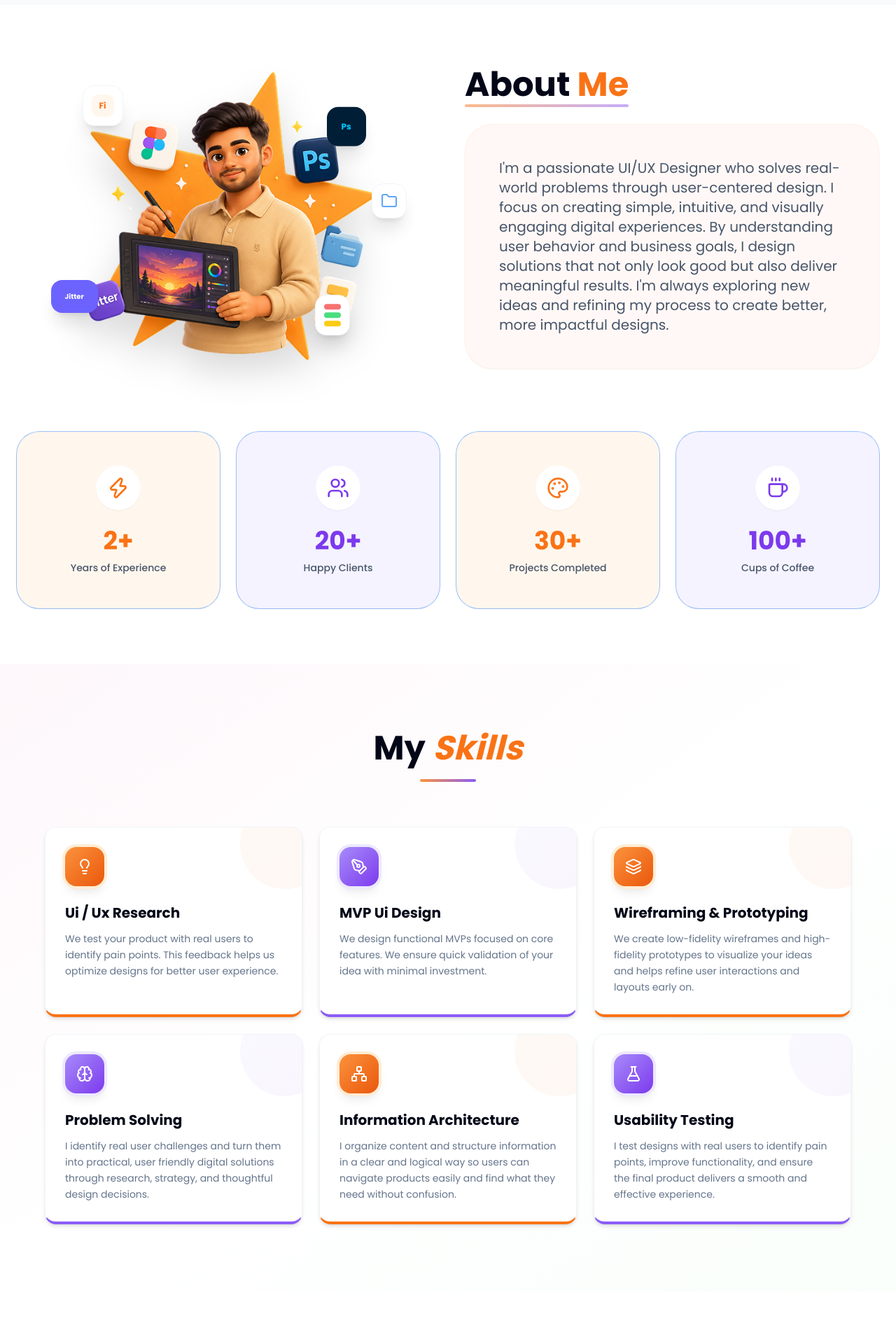
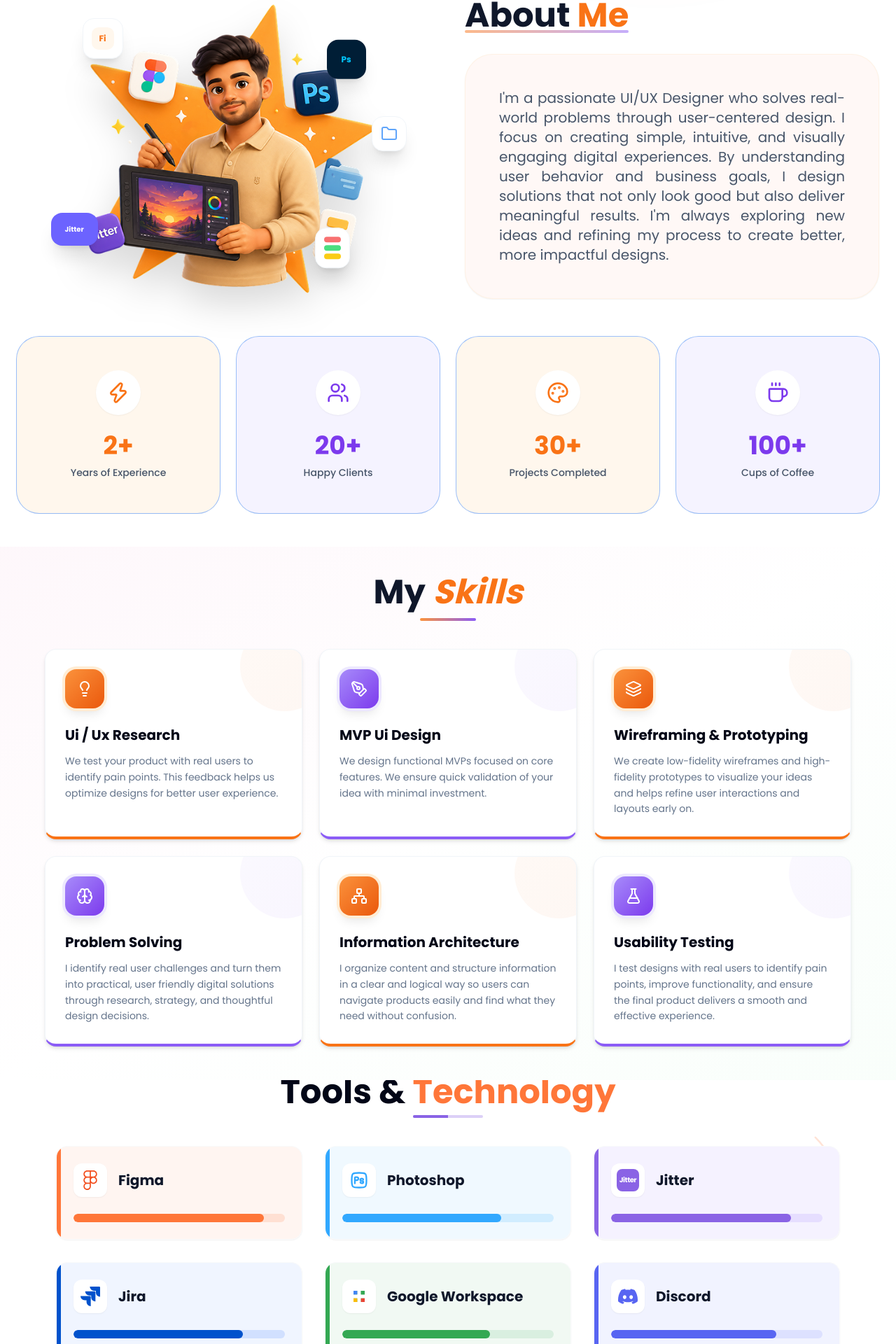
Before and after one commit to Kongkon45/rifat-portfolio, a Next.js app: page / in a window 1280 px wide. Shown: the part 777-2697 px from the top of the page at 70% size. Built offline with nearby package versions, Linux system fonts and the light colour scheme.

Commit message:
design issue fix up

```diff
--- a/src/app/_components/about-me.tsx
+++ b/src/app/_components/about-me.tsx
@@ -67,7 +67,7 @@ const AboutMeSection = () => {
   return (
     <motion.section
       id="about"
-      className="w-full bg-white dark:bg-slate-950 py-20 px-6 overflow-hidden"
+      className="site-section w-full bg-white dark:bg-slate-950 px-6 overflow-hidden"
       initial="hidden"
       whileInView="show"
       viewport={{ once: true, amount: 0.2 }}
@@ -75,7 +75,7 @@ const AboutMeSection = () => {
     >
       <div className="mx-auto max-w-7xl">
         {/* Top Section: Illustration and Text */}
-        <div className="grid gap-12 lg:grid-cols-2 items-center mb-20">
+        <div className="grid gap-12 lg:grid-cols-2 items-center mb-10">
 
           {/* Left: Illustration with Floating Elements */}
           <motion.div variants={fadeIn} className="relative flex justify-center items-center">
@@ -156,14 +156,14 @@ const AboutMeSection = () => {
           {/* Right: Text Content */}
           <motion.div variants={fadeIn} className="space-y-8">
             <div className="relative inline-block">
-              <h2 className="text-4xl md:text-5xl font-bold text-slate-950 dark:text-white">
+              <h2 className="site-heading">
                 About <span className="text-orange-500">Me</span>
               </h2>
               <div className="absolute -bottom-2 left-0 w-full h-1 bg-gradient-to-r from-orange-500/50 to-violet-500/50 rounded-full" />
             </div>
 
-            <div className="bg-[#FFF8F6] dark:bg-slate-900 border border-orange-100/50 dark:border-slate-700 rounded-[40px] p-8 md:p-12 shadow-sm">
-              <p className="text-slate-600 dark:text-slate-300 text-lg leading-relaxed md:text-xl">
+            <div className="bg-[#FFF8F6] dark:bg-slate-900 border border-orange-100/50 dark:border-slate-700 rounded-[40px] p-5 md:p-8 lg:p-12 shadow-sm">
+              <p className="text-slate-600 dark:text-slate-300 text-[15px] text-justify md:text-lg leading-relaxed xl:text-xl">
                 I&apos;m a passionate UI/UX Designer who solves real-world problems through user-centered design. I focus on creating simple, intuitive, and visually engaging digital experiences. By understanding user behavior and business goals, I design solutions that not only look good but also deliver meaningful results. I&apos;m always exploring new ideas and refining my process to create better, more impactful designs.
               </p>
             </div>
@@ -173,7 +173,7 @@ const AboutMeSection = () => {
         {/* Bottom Section: Stats Grid */}
         <motion.div
           variants={staggerContainer}
-          className="grid grid-cols-1 sm:grid-cols-2 lg:grid-cols-4 gap-6"
+          className="grid grid-cols-1 sm:grid-cols-2 lg:grid-cols-4 gap-6 "
         >
           {stats.map((item, index) => {
             const Icon = item.icon;
--- a/src/app/_components/contact-us.tsx
+++ b/src/app/_components/contact-us.tsx
@@ -13,13 +13,13 @@ import { IoLogoWhatsapp } from "react-icons/io";
 
 const ContactUsSection = () => {
   return (
-    <section id="contact" className="relative w-full py-10 md:py-14 overflow-hidden bg-[#F8FAFC] dark:bg-slate-950">
+    <section id="contact" className="site-section relative w-full overflow-hidden bg-[#F8FAFC] dark:bg-slate-950">
       {/* Background Glow */}
       <div className="absolute top-0 left-0 w-full h-full pointer-events-none overflow-hidden">
         <div className="absolute top-[20%] left-[-10%] w-[400px] h-[400px] bg-green-50/50 blur-[100px] rounded-full" />
       </div>
 
-      <div className="container mx-auto px-4 max-w-6xl relative z-10">
+      <div className="site-container container mx-auto px-4 relative z-10">
         <div className="flex flex-col lg:flex-row items-center justify-between gap-10">
 
           {/* LEFT SIDE: Avatar & Visuals */}
@@ -105,7 +105,7 @@ const ContactUsSection = () => {
                 </div>
 
                 {/* Submit Button */}
-                <Button className="w-full h-14 bg-[#FF7E47] hover:bg-[#F26D35] text-white text-lg font-bold rounded-xl shadow-lg shadow-orange-100 transition-all duration-300">
+                <Button className="w-full h-11 md:h-12 lg:h-14 bg-[#FF7E47] hover:bg-[#F26D35] text-white text-lg font-bold rounded-xl shadow-lg shadow-orange-100 transition-all duration-300">
                   Contact Me
                 </Button>
               </form>
--- a/src/app/_components/my-design.tsx
+++ b/src/app/_components/my-design.tsx
@@ -65,7 +65,7 @@ const steps: Step[] = [
 
 export default function MyDesignSection() {
   return (
-    <section id="case-study" className="relative w-full py-24 overflow-hidden bg-white dark:bg-slate-950">
+    <section id="case-study" className="site-section relative w-full overflow-hidden bg-white dark:bg-slate-950">
       {/* Background Decorations */}
       <div className="absolute top-0 left-0 w-full h-full pointer-events-none -z-10 overflow-hidden">
         {/* Left Wavy Line */}
@@ -93,14 +93,14 @@ export default function MyDesignSection() {
         />
       </div>
 
-      <div className="container mx-auto px-4 max-w-6xl">
+      <div className="site-container container mx-auto px-4">
         {/* Header */}
         <div className="text-center mb-20">
           <motion.h2
             initial={{ opacity: 0, y: 20 }}
             whileInView={{ opacity: 1, y: 0 }}
             viewport={{ once: true }}
-            className="text-3xl md:text-5xl font-bold font-poppins text-slate-950 dark:text-white tracking-tight"
+            className="site-heading font-poppins text-slate-950 dark:text-white tracking-tight"
           >
             My Design <span className="text-[#FF7639]">Process</span>
           </motion.h2>
--- a/src/app/_components/my-skills.tsx
+++ b/src/app/_components/my-skills.tsx
@@ -99,21 +99,20 @@ const MySkillsSection = () => {
   return (
     <section
       id="my-skills"
-      className="w-full bg-gradient-to-br from-pink-50/60 via-white to-green-50/40 dark:from-slate-950 dark:via-slate-950 dark:to-slate-900 py-24 px-6 overflow-hidden"
+      className="site-section w-full bg-gradient-to-br from-pink-50/60 via-white to-green-50/40 dark:from-slate-950 dark:via-slate-950 dark:to-slate-900 px-6 overflow-hidden"
     >
       <div className="mx-auto max-w-6xl">
 
         {/* Heading */}
         <motion.div
-          className="mb-16 flex flex-col items-center gap-3 text-center"
+          className="mb-10 flex flex-col items-center gap-3 text-center"
           initial="hidden"
           whileInView="show"
           viewport={{ once: true, amount: 0.5 }}
           variants={headingVariants}
         >
-          <h2 className="text-4xl md:text-5xl font-bold text-slate-950 dark:text-white">
-            My{" "}
-            <span className="text-orange-500 italic">Skills</span>
+          <h2 className="site-heading">
+            My <span className="text-orange-500 italic">Skills</span>
           </h2>
           <div className="mt-2 h-1 w-20 rounded-full bg-gradient-to-r from-orange-400 to-violet-500" />
         </motion.div>
@@ -141,7 +140,7 @@ const MySkillsSection = () => {
                     relative flex flex-col h-full rounded-2xl bg-white dark:bg-slate-900
                     border border-slate-100 dark:border-slate-700 border-b-4 ${config.border}
                     shadow-md hover:shadow-xl ${config.glow}
-                    transition-shadow duration-300 p-7
+                    transition-shadow duration-300 p-5 md:p-6 lg:p-7
                     overflow-hidden
                   `}
                 >
--- a/src/app/_components/technology.tsx
+++ b/src/app/_components/technology.tsx
@@ -87,7 +87,7 @@ const tools: Tool[] = [
 
 export default function TechnologySection() {
   return (
-    <section id="technology" className="relative w-full py-24 overflow-hidden bg-white dark:bg-slate-950">
+    <section id="technology" className=" relative w-full overflow-hidden bg-white dark:bg-slate-950">
       {/* Background Decoration */}
       <div className="absolute right-0 top-1/2 -translate-y-1/2 w-32 h-64 opacity-20 pointer-events-none hidden lg:block">
          <svg viewBox="0 0 100 200" className="w-full h-full text-[#FF7639]">
@@ -95,14 +95,14 @@ export default function TechnologySection() {
          </svg>
       </div>
 
-      <div className="container mx-auto px-4 max-w-6xl relative z-10">
+      <div className="site-container container mx-auto px-4 relative z-10">
         {/* Header */}
-        <div className="text-center mb-16">
+        <div className="text-center mb-10">
           <motion.h2
             initial={{ opacity: 0, y: 20 }}
             whileInView={{ opacity: 1, y: 0 }}
             viewport={{ once: true }}
-            className="text-3xl md:text-5xl font-bold text-slate-950 dark:text-white"
+            className="site-heading text-slate-950 dark:text-white"
           >
             Tools & <span className="text-[#FF7639]">Technology</span>
           </motion.h2>
--- a/src/app/globals.css
+++ b/src/app/globals.css
@@ -27,6 +27,43 @@ body {
 
 html.dark body {
   @apply bg-slate-950 text-slate-100;
+}
+
+/* Global font and section/heading utilities for consistent layout */
+:root {
+  --site-font: Inter, ui-sans-serif, system-ui, -apple-system, "Segoe UI", Roboto, "Helvetica Neue", Arial;
+}
+
+body {
+  font-family: var(--site-font);
+}
+
+/* Reusable section wrapper for consistent vertical spacing */
+.site-section {
+  padding-top: 3rem; /* 48px */
+  padding-bottom: 3rem;
+}
+
+/* Consistent section container */
+.site-container {
+  max-width: 72rem; /* 1152px */
+  margin-left: auto;
+  margin-right: auto;
+  padding-left: 1rem;
+  padding-right: 1rem;
+}
+
+/* Standard heading used across sections */
+.site-heading {
+  font-size: 1.875rem; /* 30px */
+  line-height: .70;
+  font-weight: 700;
+}
+
+@media (min-width: 768px) {
+  .site-heading {
+    font-size: 3rem; /* 48px */
+  }
 }
 
 
--- a/src/components/shared/Navbar/Navbar.tsx
+++ b/src/components/shared/Navbar/Navbar.tsx
@@ -80,7 +80,7 @@ export default function Navbar() {
       animate="visible"
       variants={navVariants}
     >
-      <div className="w-full max-w-6xl bg-gradient-to-r from-orange-400 to-orange-500 dark:bg-slate-950/95 rounded-full px-6 py-3 flex items-center justify-between shadow-lg hover:shadow-xl transition-shadow duration-300 relative backdrop-blur-sm border border-white/10 dark:border-slate-700 text-slate-950 dark:text-slate-100">
+      <div className="site-container w-full max-w-6xl bg-gradient-to-r from-orange-400 to-orange-500 dark:bg-slate-950/95 rounded-full px-6 py-3 flex items-center justify-between shadow-lg hover:shadow-xl transition-shadow duration-300 relative backdrop-blur-sm border border-white/10 dark:border-slate-700 text-slate-950 dark:text-slate-100">
         {/* Logo */}
         <motion.div
           whileHover={{ scale: 1.05 }}
```
Also changed, not shown: src/app/_components/hero.tsx (+6 -5 lines), src/app/_components/projects.tsx (+16 -19 lines), src/components/shared/Footer/Footer.tsx (+6 -6 lines).
